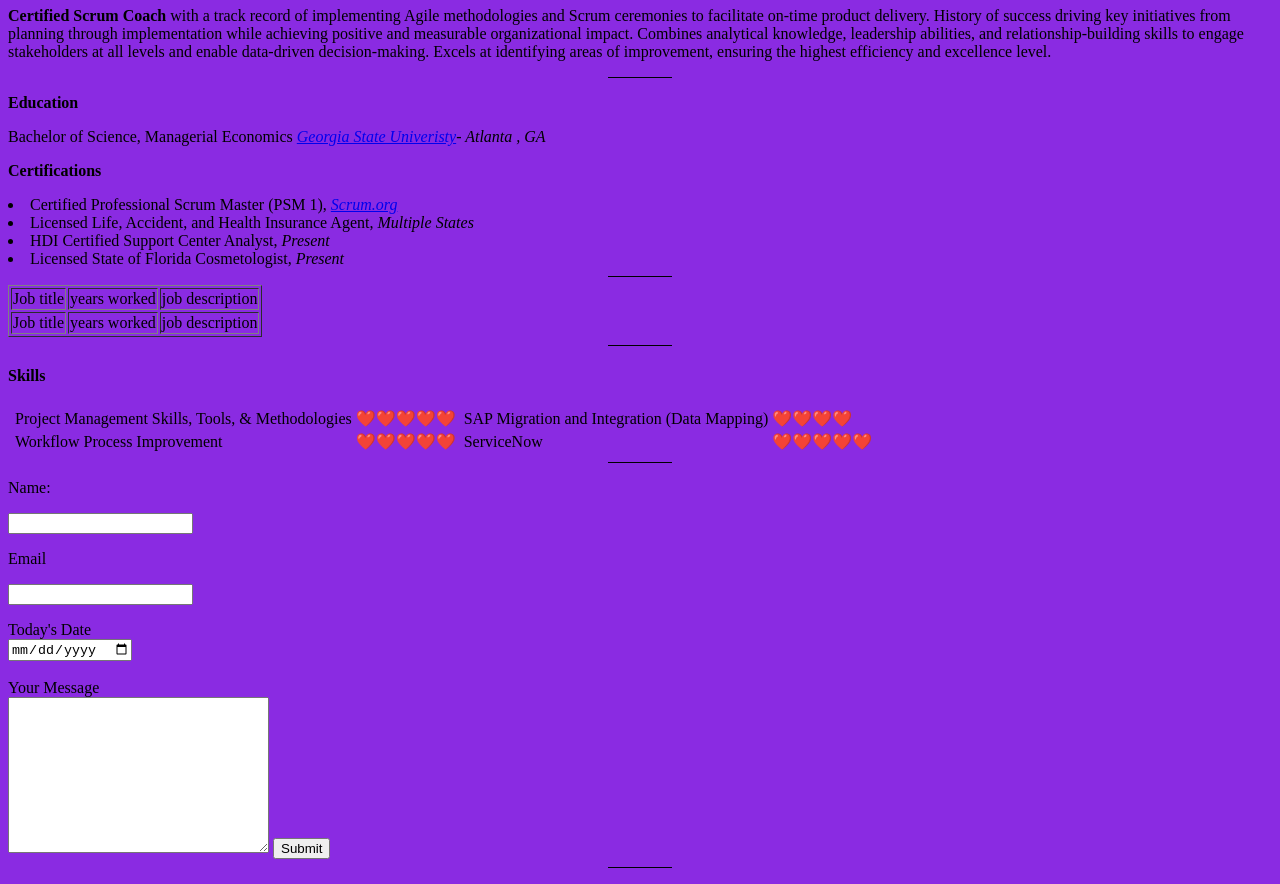
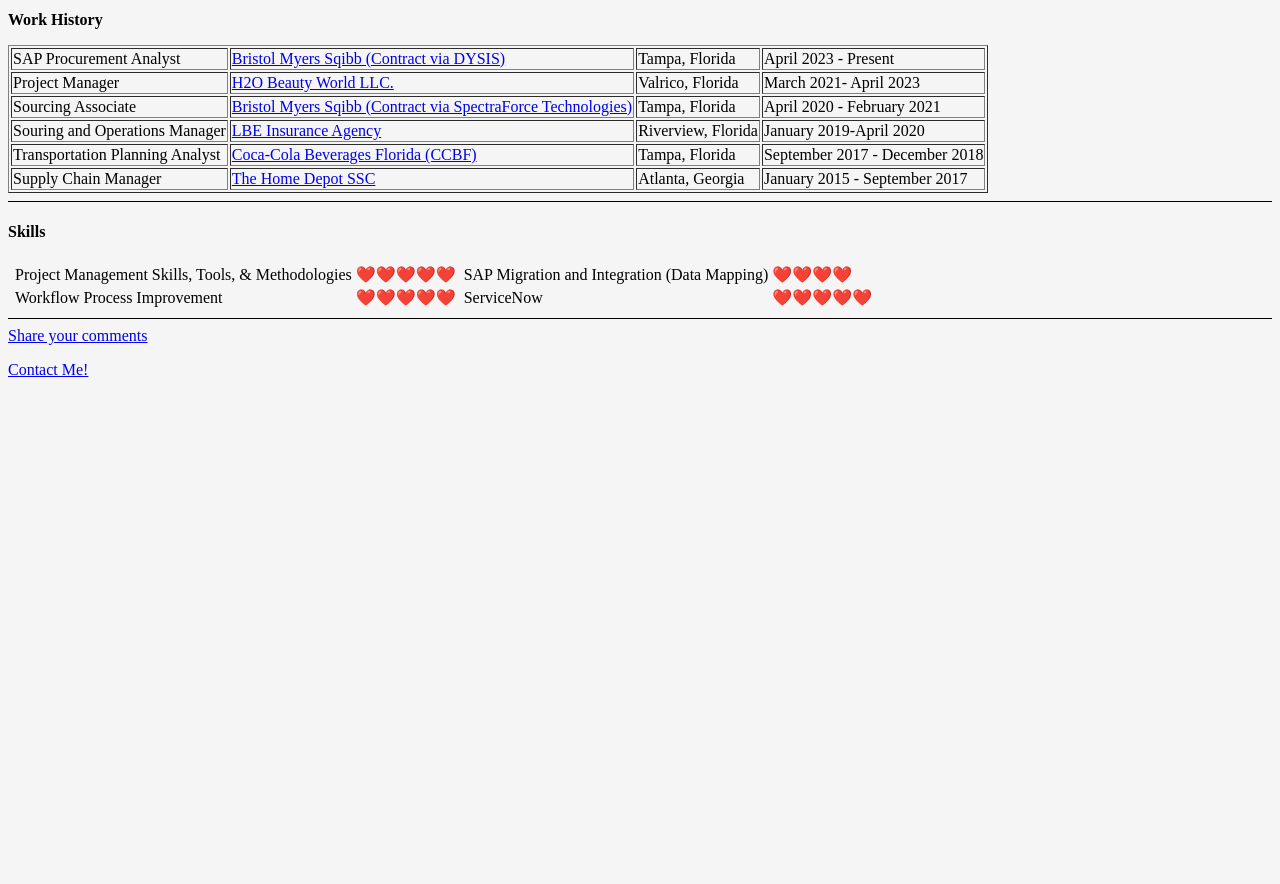
Before and after one commit to emeliacancode/Emelia-Ossai, a plain HTML site: page Web Develoment 2/html personal site/index.html in a window 1280 px wide. Shown: the part 381-1265 px from the top of the page. After the commit the page ends 800 px from the top, so only its background shows below. Drawn offline with Linux system fonts and the light colour scheme.

Commit message:
Updated Code

```diff
--- a/Web Develoment 2/html personal site/index.html
+++ b/Web Develoment 2/html personal site/index.html
@@ -1,33 +1,80 @@
+<htlm>
 
-<htlm>
   <head>
     <meta charset="UTF-8">
     <title>I am Emelia</title>
-  <style>body{background-color: blueviolet;}
-  hr{ background-color: black; border-style:none; border top style:dotted height:0px; width:5%}</style>
+    <style>
+      body {
+        background-color: whitesmoke;
+      }
+
+      hr {
+        background-color: black;
+        border-style: none;
+        border top style: dotted height:0px;
+        width: 100%
+      }
+    </style>
   </head>
   <body>
-  <img src="https://img-c.udemycdn.com/user/75x75/23343498_122f.jpg" alt="Emelia's profile Pic">
+    <img src="profile pic-modified.png" alt="Emelia's profile Pic">
     <h1>Emelia Ossai</h1>
-  <p><strong>Certified Scrum Coach</strong> with a track record of implementing Agile methodologies and Scrum ceremonies to facilitate on-time product delivery. History of success driving key initiatives from planning through implementation while achieving positive and measurable organizational impact. Combines analytical knowledge, leadership abilities, and relationship-building skills to engage stakeholders at all levels and enable data-driven decision-making. Excels at identifying areas of improvement, ensuring the highest efficiency and excellence level.</p> <hr size="3" noshade>
+    <p><strong>Certified Scrum Coach</strong> with a track record of implementing Agile methodologies and Scrum
+      ceremonies to facilitate on-time product delivery. History of success driving key initiatives from planning
+      through implementation while achieving positive and measurable organizational impact. Combines analytical
+      knowledge, leadership abilities, and relationship-building skills to engage stakeholders at all levels and enable
+      data-driven decision-making. Excels at identifying areas of improvement, ensuring the highest efficiency and
+      excellence level.</p>
+    <hr size="3" noshade>
     <p><strong>Education</strong></p>
-  <p>Bachelor of Science, Managerial Economics <em> <a href="https://www.gsu.edu/">Georgia State Univeristy</a>- Atlanta , GA</em></p>
+    <p>Bachelor of Science, Managerial Sciences <em> <a href="https://www.gsu.edu/">Georgia State Univeristy</a>-
+        Atlanta , GA</em></p>
     <p><strong>Certifications</strong></p>
-  <li>Certified Professional Scrum Master (PSM 1), <em> <a href="https://www.credly.com/badges/ece18587-8e68-4e09-849c-65f469969e22">Scrum.org</a></em></li>
+    <li>Certified Professional Scrum Master (PSM 1), <em> <a
+          href="https://www.credly.com/badges/ece18587-8e68-4e09-849c-65f469969e22">Scrum.org</a></em></li>
     <li>Licensed Life, Accident, and Health Insurance Agent, <em>Multiple States</em></li>
     <li>HDI Certified Support Center Analyst, <em>Present</em></li>
-  <li>Licensed State of Florida Cosmetologist, <em> Present</em></li></ul></h5>
+    <li>Licensed State of Florida Cosmetologist, <em> Present</em></li>
+    </ul>
+    </h5>
     <hr size="3" noshade>
+    <p><strong>Work History</strong></p>
     <table border="1">
       <tr>
-      <td>Job title</td>
-      <td>years worked</td>
-      <td>job description</td>
+        <td>SAP Procurement Analyst</td>
+        <td><a href="https://www.bms.com/">Bristol Myers Sqibb (Contract via DYSIS)</a> </td>
+        <td>Tampa, Florida</td>
+        <td>April 2023 - Present</td>
       </tr>
       <tr>
-      <td>Job title</td>
-      <td>years worked</td>
-      <td>job description</td>
+        <td>Project Manager</td>
+        <td><a href="https://www.h2obeautyworld.com/">H2O Beauty World LLC.</a> </td>
+        <td>Valrico, Florida</td>
+        <td>March 2021- April 2023</td>
+      </tr>
+      <tr>
+        <td>Sourcing Associate</td>
+        <td><a href="https://www.bms.com/">Bristol Myers Sqibb (Contract via SpectraForce Technologies)</a> </td>
+        <td>Tampa, Florida</td>
+        <td>April 2020 - February 2021</td>
+      </tr>
+      <tr>
+        <td>Souring and Operations Manager</td>
+        <td><a href="https://www.lbeinsurance.com/">LBE Insurance Agency</a> </td>
+        <td>Riverview, Florida</td>
+        <td>January 2019-April 2020</td>
+      </tr>
+      <tr>
+        <td>Transportation Planning Analyst</td>
+        <td><a href="https://www.cocacolaflorida.com/">Coca-Cola Beverages Florida (CCBF)</a> </td>
+        <td>Tampa, Florida</td>
+        <td>September 2017 - December 2018</td>
+      </tr>
+      <tr>
+        <td>Supply Chain Manager</td>
+        <td><a href="https://www.homedepot.com/">The Home Depot SSC</a> </td>
+        <td>Atlanta, Georgia</td>
+        <td>January 2015 - September 2017</td>
       </tr>
     </table>
     <hr size="3" noshade>
@@ -35,29 +82,30 @@
       <table cellspacing="20">
         <table>
           <tr>
-      <td><td>Project Management Skills, Tools, & Methodologies</td>
-      <td>❤️❤️❤️❤️❤️</td></td>
-      <td><td>SAP Migration and Integration (Data Mapping)</td>
-      <td>❤️❤️❤️❤️</td></td>
+            <td>
+            <td>Project Management Skills, Tools, & Methodologies</td>
+            <td>❤️❤️❤️❤️❤️</td>
+            </td>
+            <td>
+            <td>SAP Migration and Integration (Data Mapping)</td>
+            <td>❤️❤️❤️❤️</td>
+            </td>
           </tr>
           <tr>
-      <td>  <td>Workflow Process Improvement</td>
-      <td>❤️❤️❤️❤️❤️</td></td>
-      <td>  <td>ServiceNow</td>
-      <td>❤️❤️❤️❤️❤️</td></td>
+            <td>
+            <td>Workflow Process Improvement</td>
+            <td>❤️❤️❤️❤️❤️</td>
+            </td>
+            <td>
+            <td>ServiceNow</td>
+            <td>❤️❤️❤️❤️❤️</td>
+            </td>
           </tr>
-  </table> <hr size="3" noshade>
-  <form action="mailto:emeliadwimoh@gmail.com" method="post" enctype="text/plain">
-    <p><label>Name:</Label></p>
-    <input type="text" name="Your Name" id="">
-    <p><Label>Email</Label></p>
-    <p><input type="Email" name="Your Email" id=""></p>
-    <label>Today's Date</label>
-    <br><input type="date" name="Today's Date" id=""></br>
-    <br><label> Your Message</label></br>
-    <textarea name="" id="" cols="30" rows="10"></textarea>
-    <input type="submit"> <hr size="3" noshade>
-  </Form>
+        </table>
+        <hr size="3" noshade>
+        <a href="share.html">Share your comments</a></em></p>
+        <a href="contact.html">Contact Me!</a></em></p>
 
   </body>
+
   </html>
```
Lines whose indentation alone changed are shown as unchanged.
